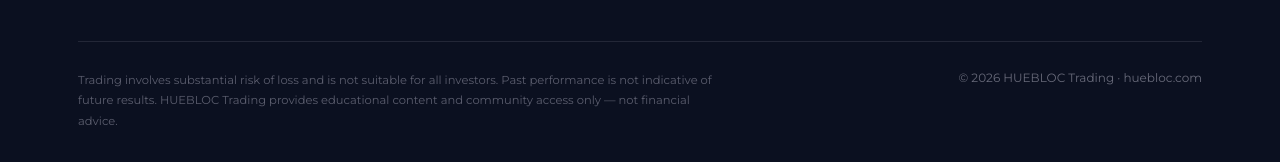
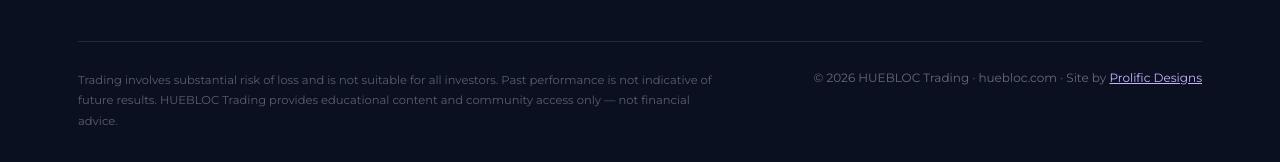
Before and after one commit to huebloc2026/hueblotrading-website, a plain HTML site: page client-area.html in a window 1280 px wide. Shown: the part 1702-1864 px from the top of the page. Drawn offline with nearby package versions, Linux system fonts and the light colour scheme.

Commit message:
Add files via upload

```diff
--- a/client-area.html
+++ b/client-area.html
@@ -380,7 +380,9 @@
     flex-wrap:wrap;
   }
   .disclaimer{font-size:11.5px;line-height:1.8;color:rgba(242,239,255,.35);max-width:640px;}
-  .copyline{font-size:12px;color:rgba(242,239,255,.4);white-space:nowrap;}
+  .copyline{font-size:12px;color:rgba(242,239,255,.4);}
+  .copyline a{color:var(--purple-soft);text-decoration:underline;}
+  .copyline a:hover{color:var(--paper);}
 
   /* ===================== REVEAL ===================== */
   .reveal{opacity:0;transform:translateY(24px);transition:opacity .7s ease, transform .7s ease;}
@@ -879,7 +881,7 @@
     </div>
     <div class="footer-bottom">
       <p class="disclaimer">Trading involves substantial risk of loss and is not suitable for all investors. Past performance is not indicative of future results. HUEBLOC Trading provides educational content and community access only — not financial advice.</p>
-      <p class="copyline">© 2026 HUEBLOC Trading · huebloc.com</p>
+      <p class="copyline">© 2026 HUEBLOC Trading · huebloc.com · Site by <a href="http://prolificdesigns.io" target="_blank" rel="noopener">Prolific Designs</a></p>
     </div>
   </div>
 </footer>
```
Also changed, not shown: contact.html (+4 -2 lines), dashboard.html (+2 -1 lines), faq.html (+4 -2 lines), index.html (+4 -2 lines), terms.html (+4 -2 lines).
